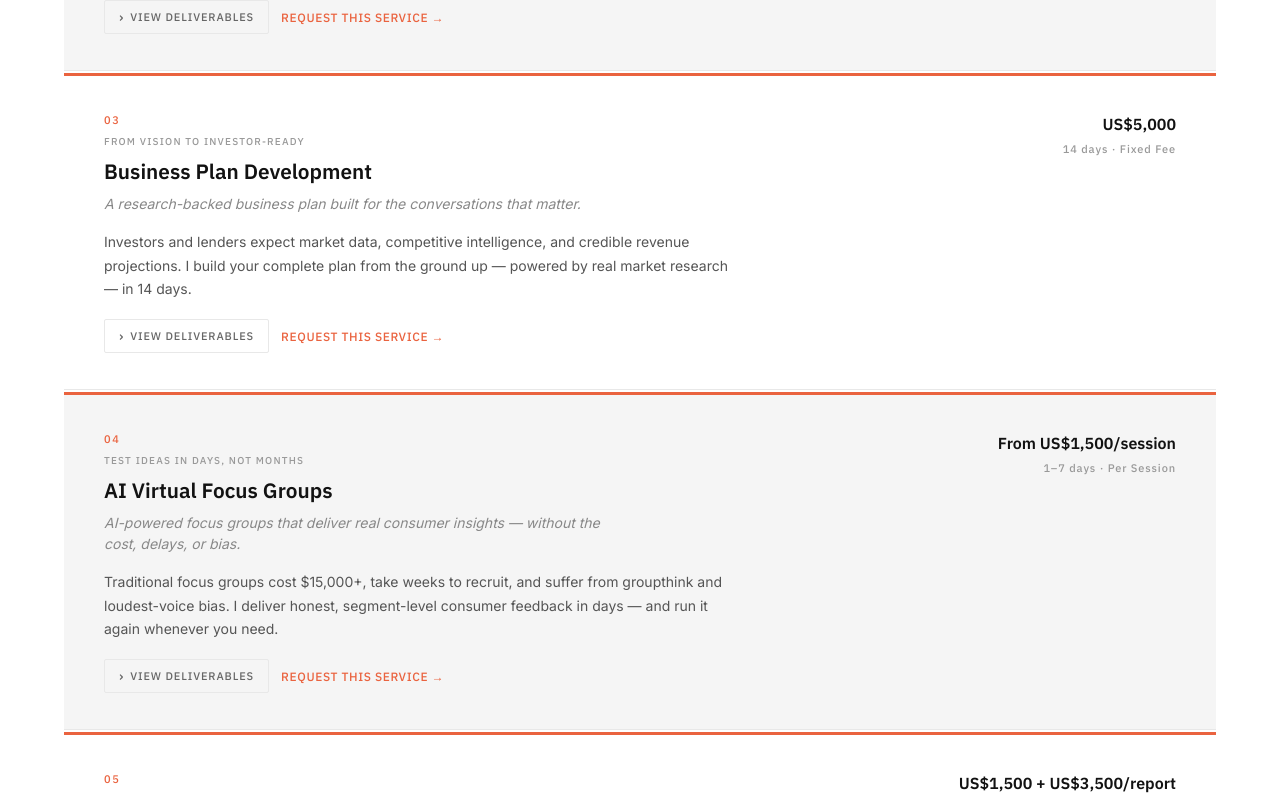
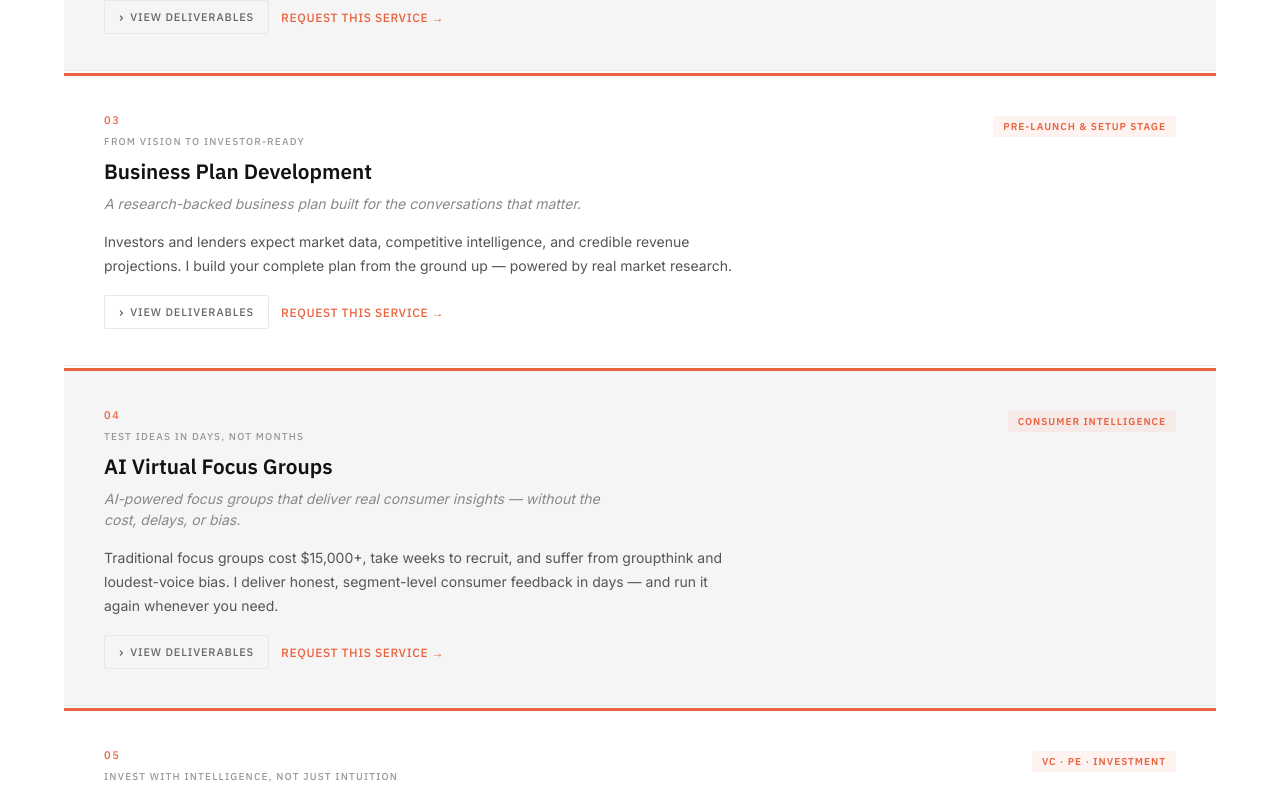
Before and after one commit to valterklug/valterklug-website, a React (Vite) app: page /intelligence in a window 1280 px wide. Shown: the part 1975-2770 px from the top of the page. Built offline with nearby package versions, Linux system fonts and the light colour scheme.

Commit message:
removed pricing

```diff
--- a/src/pages/Contact.jsx
+++ b/src/pages/Contact.jsx
@@ -8,11 +8,11 @@ const TOPICS = [
   'US Market Expansion Strategy',
   'Brand Strategy & Positioning',
   'Digital & Performance Marketing',
-  'International Expansion Viability Analysis — US$5,000',
-  'Idea Validation — US$2,500',
-  'Business Plan Development — US$5,000',
-  'AI Virtual Focus Groups — From US$1,500',
-  'Funding Vetting — US$1,500 + US$3,500/report',
+  'International Expansion Viability Analysis',
+  'Idea Validation',
+  'Business Plan Development',
+  'AI Virtual Focus Groups',
+  'Funding Vetting',
   'CLEAR Assessment (Organizational Diagnostic)',
   'Speaking / Advisory',
   'Other',
@@ -28,7 +28,7 @@ const PARTNERS = [
   { name:'RBA Design', desc:'Strategic brand design, visual identity, and creative direction from Milan, Italy.', url:'rbadesign.it', cat:'Brand Design — Milan' },
   { name:'Native Digital Edge', desc:'Digital marketing strategy, performance campaigns, and growth consulting.', url:'nativedigitaledge.com', cat:'Digital Marketing' },
   { name:'QBCO', desc:'Business consulting, operational strategy, and organizational transformation.', url:'qbco.io', cat:'Business Consulting' },
-  { name:'Andeza', desc:'Strategic advisory and business development services for growing companies.', url:'andeza.com', cat:'Strategic Advisory' },
+  { name:'Andeza', desc:'E-commerce strategy, marketplace management, and digital storefront operations for brands selling online.', url:'andeza.com', cat:'E-Commerce & Marketplaces' },
   { name:'Carve Communications', desc:'Public relations, media strategy, and communications consulting.', url:'carvecomms.com', cat:'PR & Communications' },
   { name:'Mobly Media', desc:'Media buying, paid social, and performance marketing for brands scaling in digital channels.', url:'moblymedia.com', cat:'Media & Performance' },
 ]
--- a/src/pages/Intelligence.jsx
+++ b/src/pages/Intelligence.jsx
@@ -16,7 +16,7 @@ const PRODUCTS = [
       'Competitor map: key players, competitive differentials, and white-space opportunities',
       'Detailed viability report (40+ pages) + executive video presentation with Q&A',
     ],
-    price: 'US$5,000', delivery: '14 days · Fixed Fee', featured: true,
+    featured: true,
   },
   {
     num: '02', badge: 'Founders & New Ventures', audience: 'Know Before You Build',
@@ -30,13 +30,12 @@ const PRODUCTS = [
       'Go / No-Go Recommendation: conditions for success, risk factors, and Year 1–3 revenue potential',
       'In-depth report + executive presentation & Q&A session',
     ],
-    price: 'US$2,500', delivery: '7 days · Fixed Fee',
   },
   {
     num: '03', badge: 'Pre-Launch & Setup Stage', audience: 'From Vision to Investor-Ready',
     headline: 'A research-backed business plan built for the conversations that matter.',
     title: 'Business Plan Development',
-    sub: 'Investors and lenders expect market data, competitive intelligence, and credible revenue projections. I build your complete plan from the ground up — powered by real market research — in 14 days.',
+    sub: 'Investors and lenders expect market data, competitive intelligence, and credible revenue projections. I build your complete plan from the ground up — powered by real market research.',
     deliverables: [
       'Market Analysis & Customer Personas: category size, growth drivers, and detailed buyer profiles based on real data — not assumptions',
       'Competitive Landscape & Positioning: direct competitor mapping, differentiation strategy, and the positioning that makes your brand impossible to ignore',
@@ -44,7 +43,6 @@ const PRODUCTS = [
       'Revenue Projections (3-Year): conservative, base, and optimistic scenarios with clear assumptions — the financial model investors actually trust',
       'In-depth report + executive presentation & Q&A session',
     ],
-    price: 'US$5,000', delivery: '14 days · Fixed Fee',
   },
   {
     num: '04', badge: 'Consumer Intelligence', audience: 'Test Ideas in Days, Not Months',
@@ -57,7 +55,6 @@ const PRODUCTS = [
       'Executive Summary & Recommendations: key findings distilled into clear strategic recommendations for your team',
       'Reusable Persona Panel: saved and available for future sessions — test new concepts, packaging, or messaging anytime',
     ],
-    price: 'From US$1,500/session', delivery: '1–7 days · Per Session',
   },
   {
     num: '05', badge: 'VC · PE · Investment', audience: 'Invest with Intelligence, Not Just Intuition',
@@ -71,7 +68,6 @@ const PRODUCTS = [
       'Competitive Landscape Map: where the target company actually sits in its market and who\'s gaining ground',
       '30–50 page report + IC-ready executive deck',
     ],
-    price: 'US$1,500 + US$3,500/report', delivery: '14 days · Volume discounts',
   },
   {
     num: '06', badge: 'CC Methodology', audience: 'CxO Led Evaluation And Recommendations',
@@ -85,7 +81,6 @@ const PRODUCTS = [
       'Prioritized recommendations with sequencing and resource implications',
       'Executive presentation with a clear roadmap to unlock growth',
     ],
-    price: 'Custom Scope', delivery: 'Scoped per engagement',
   },
 ]
 
@@ -106,9 +101,8 @@ function ProductCard({ p, index }) {
               <h3 style={{ fontFamily: 'IBM Plex Sans,sans-serif', fontSize: 'clamp(1.1rem,2vw,1.3rem)', fontWeight: 600, color: dark ? '#fff' : '#121212', lineHeight: 1.2, marginBottom: 8 }}>{p.title}</h3>
               <p style={{ fontFamily: 'Inter,sans-serif', fontSize: '.875rem', fontStyle: 'italic', color: dark ? 'rgba(255,255,255,.7)' : '#888', lineHeight: 1.5, maxWidth: 500 }}>{p.headline}</p>
             </div>
-            <div style={{ textAlign: 'right', flexShrink: 0 }}>
-              <div style={{ fontFamily: 'IBM Plex Sans,sans-serif', fontSize: '1rem', fontWeight: 600, color: dark ? '#fff' : '#121212', marginBottom: 3 }}>{p.price}</div>
-              <div style={{ fontFamily: 'IBM Plex Sans,sans-serif', fontSize: 11, fontWeight: 500, letterSpacing: '.08em', color: dark ? 'rgba(255,255,255,.55)' : '#999' }}>{p.delivery}</div>
+            <div style={{ flexShrink: 0 }}>
+              <span style={{ fontFamily: 'IBM Plex Sans,sans-serif', fontSize: 10, fontWeight: 600, letterSpacing: '.1em', textTransform: 'uppercase', color: dark ? 'rgba(255,255,255,.5)' : '#EA633F', background: dark ? 'rgba(255,255,255,.1)' : 'rgba(234,99,63,.08)', padding: '4px 10px', borderRadius: 2 }}>{p.badge}</span>
             </div>
           </div>
           <p style={{ fontFamily: 'Inter,sans-serif', fontSize: '.875rem', color: dark ? 'rgba(255,255,255,.7)' : '#555', lineHeight: 1.7, marginBottom: 18, maxWidth: 640 }}>{p.sub}</p>
```
